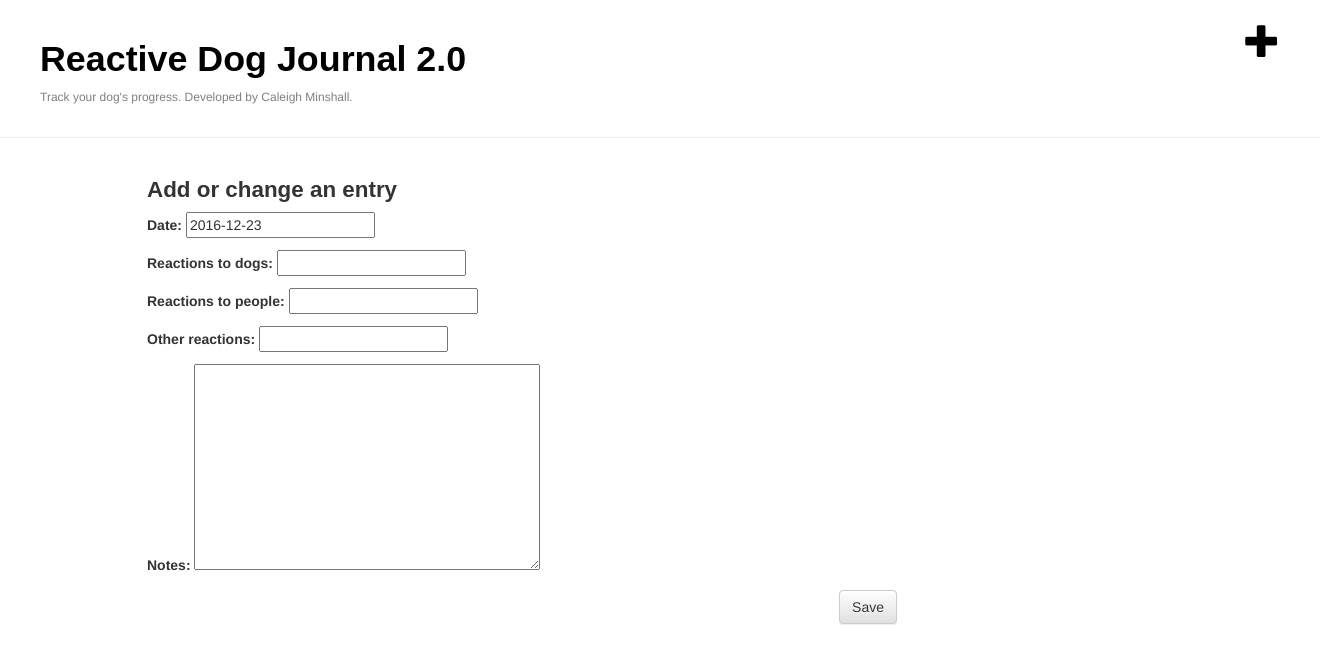
After one commit to caleighm/Reactive-Dog-Journal-2, a Django app: page /entry/new/ in a window 1320 px wide. The commit adds this page. Shown: the top 664 px of the page. Run offline with Django 3.2, Linux system fonts and the light colour scheme; the visitor is signed in with stand-in values (Sample User, id 1); some libraries are stand-ins or nearby versions.

Commit message:
Added views to create/edit entries within the site, updated CSS, and hid edit/new buttons from view if user is not logged in

```diff
--- /dev/null
+++ b/entry/forms.py
@@ -0,0 +1,13 @@
+from django import forms
+from .models import Entry
+
+class EntryForm(forms.ModelForm):
+
+	class Meta:
+		model = Entry
+		fields = ('Date',
+			'Reactions_to_dogs',
+			'Reactions_to_people',
+			'Other_reactions',
+			'Notes',
+		)
--- a/entry/static/css/entry.css
+++ b/entry/static/css/entry.css
@@ -9,12 +9,18 @@
     text-decoration: none;
 }
 
+.page-header p, .page-header a {
+	font-size: 12px;
+	color: gray;
+}
+
 .content {
-    margin-left: 40px;
+    margin-left: 10%;
 }
 
 h1 {
 	font-size: 160%;
+	font-weight: bold;
 }
 
 h2{
@@ -37,11 +43,15 @@ h1, h2, h3, h4 {
     width: 100%;
 }
 
-.top-menu, .top-menu:hover, .top-menu:visited {
-    color: #ffffff;
-    float: right;
+.top-menu, .top-menu:link, .top-menu:visited, .top-menu:active, .top-menu:hover {
+    color: black;
     font-size: 26pt;
     margin-right: 20px;
+	float: right;
+}
+
+.top-menu:hover {
+	color: cornflowerblue;
 }
 
 .entry {
@@ -51,9 +61,3 @@ h1, h2, h3, h4 {
 .entry h1 a, .post h1 a:visited {
     color: #000000;
 }
-
-body {
-	padding-left: 10%;
-	padding-right: 10%;
-	padding-top: 5%;
-}
--- a/entry/templates/entry/base.html
+++ b/entry/templates/entry/base.html
@@ -12,7 +12,11 @@
 </head>
 <body>
     <div class="page-header">
-        <h1><a href="/">Reactive Dogs Journal 2.0</a></h1>
+        {% if user.is_authenticated %}
+			<a href="{% url 'entry_new' %}" class="top-menu"><span class="glyphicon glyphicon-plus"></span></a>
+		{% endif %}
+        <h1><a href="/">Reactive Dog Journal 2.0</a></h1>
+		<p>Track your dog's progress. Developed by <a href="http://www.caleighm.com">Caleigh Minshall</a>.</p>
     </div>
     <div class="content container">
         <div class="row">
--- a/entry/templates/entry/entry_detail.html
+++ b/entry/templates/entry/entry_detail.html
@@ -3,6 +3,9 @@
 {% block content %}
 <div class="entry">
     <h1><a href="{% url 'entry_detail' pk=entry.pk %}">{{ entry.Date }}</a></h1>
+    {% if user.is_authenticated %}
+        <a class="btn btn-default" href="{% url 'entry_edit' pk=entry.pk %}"><span class="glyphicon glyphicon-pencil"></span></a>
+    {% endif %}
     <h2>Total reactions: {{ entry }}</h2>
     <p>Reactions to dogs: {{ entry.Reactions_to_dogs }}</p>
     <p>Reactions to people: {{ entry.Reactions_to_people }}</p>
--- /dev/null
+++ b/entry/templates/entry/entry_edit.html
@@ -0,0 +1,10 @@
+{% extends 'entry/base.html' %}
+
+{% block content %}
+<h1>Add or change an entry</h1>
+<form method="POST" class="edit-form">
+    {% csrf_token %}
+    {{ form.as_p }}
+    <button type="submit" class="save btn btn-default">Save</button>
+</form>
+{% endblock %}
--- a/entry/urls.py
+++ b/entry/urls.py
@@ -4,4 +4,6 @@ from . import views
 urlpatterns = [
 	url(r'^$', views.entry_list, name='entry_list'),
 	url(r'^entry/(?P<pk>\d+)/$', views.entry_detail, name='entry_detail'),
+	url(r'^entry/new/$', views.entry_new, name='entry_new'),
+	url(r'^entry/(?P<pk>\d+)/edit/$', views.entry_edit, name='entry_edit'),
 ]
--- a/entry/views.py
+++ b/entry/views.py
@@ -1,6 +1,7 @@
 from django.shortcuts import render, get_object_or_404
 from datetime import date
 from .models import Entry
+from .forms import EntryForm
 
 def entry_list(request):
 	entries = Entry.objects.filter(Date__lte=date.today()).order_by('Date')
@@ -9,3 +10,30 @@ def entry_list(request):
 def entry_detail(request, pk):
 	entry = get_object_or_404(Entry, pk=pk)
 	return render(request, 'entry/entry_detail.html', {'entry': entry})
+
+def entry_new(request):
+	if request.method == "POST":
+		form = EntryForm(request.POST)
+		if form.is_valid():
+			entry = form.save(commit=False)
+			entry.author = request.user
+			entry.Last_modified = timezone.now()
+			entry.save()
+			return redirect('entry_detail', pk=entry.pk)
+	else:
+		form = EntryForm()
+	return render(request, 'entry/entry_edit.html', {'form': form})
+
+def entry_edit(request, pk):
+	entry = get_object_or_404(Entry, pk=pk)
+	if request.method == "POST":
+		form = EntryForm(request.POST, instance=entry)
+		if form.is_valid():
+			entry = form.save(commit=False)
+			entry.author = request.user
+			entry.Last_modified = timezone.now()
+			entry.save()
+			return redirect('entry_detail', pk=entry.pk)
+	else:
+		form = EntryForm(instance=entry)
+	return render(request, 'entry/entry_edit.html', {'form': form})
```
